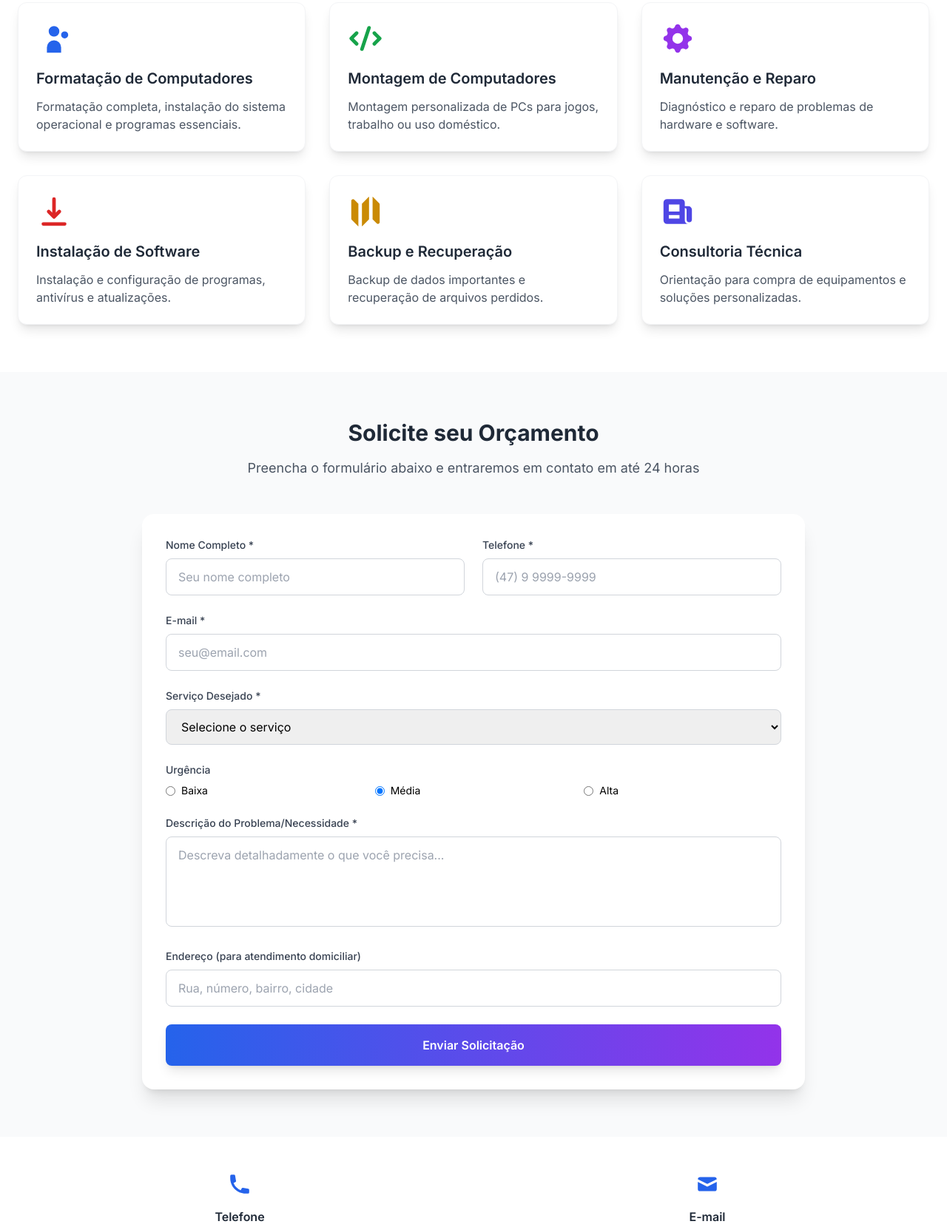
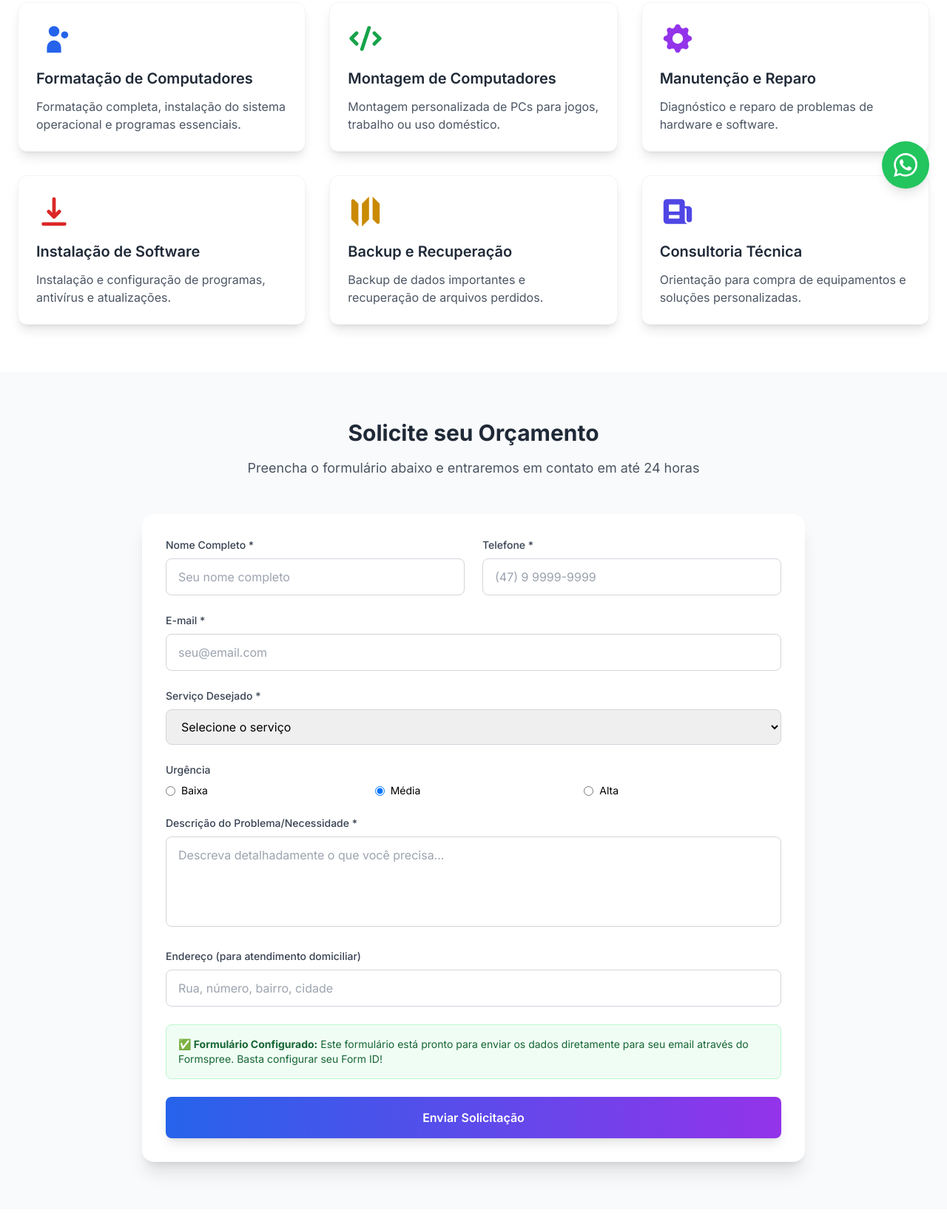
Before and after one commit to lsainfo/Servicos, a plain HTML site: page index.html in a window 1280 px wide. Shown: the part 521-2180 px from the top of the page at 74% size. Drawn offline with nearby package versions, Linux system fonts and the light colour scheme.

Commit message:
Update index.html

```diff
--- a/index.html
+++ b/index.html
@@ -186,6 +186,12 @@
                             <input type="text" name="endereco" class="form-input w-full px-4 py-3 border border-gray-300 rounded-lg focus:outline-none transition-all" placeholder="Rua, número, bairro, cidade">
                         </div>
 
+                        <div class="bg-green-50 border border-green-200 rounded-lg p-4">
+                            <p class="text-sm text-green-800">
+                                <strong>✅ Formulário Configurado:</strong> Este formulário está pronto para enviar os dados diretamente para seu email através do Formspree. Basta configurar seu Form ID!
+                            </p>
+                        </div>
+
                         <button type="submit" class="w-full bg-gradient-to-r from-blue-600 to-purple-600 text-white font-semibold py-4 px-6 rounded-lg hover:from-blue-700 hover:to-purple-700 transform hover:scale-105 transition-all duration-200 shadow-lg">
                             Enviar Solicitação
                         </button>
@@ -225,6 +231,22 @@
         </div>
     </section>
 
+    <!-- WhatsApp Floating Button -->
+    <div class="fixed bottom-6 right-6 z-50">
+        <a href="https://wa.me/5547997331906?text=Olá! Gostaria de solicitar um orçamento para serviços de informática."
+           target="_blank"
+           class="bg-green-500 hover:bg-green-600 text-white rounded-full p-4 shadow-lg hover:shadow-xl transform hover:scale-110 transition-all duration-300 flex items-center justify-center group">
+            <!-- WhatsApp Icon -->
+            <svg class="w-8 h-8" fill="currentColor" viewBox="0 0 24 24">
+                <path d="M17.472 14.382c-.297-.149-1.758-.867-2.03-.967-.273-.099-.471-.148-.67.15-.197.297-.767.966-.94 1.164-.173.199-.347.223-.644.075-.297-.15-1.255-.463-2.39-1.475-.883-.788-1.48-1.761-1.653-2.059-.173-.297-.018-.458.13-.606.134-.133.298-.347.446-.52.149-.174.198-.298.298-.497.099-.198.05-.371-.025-.52-.075-.149-.669-1.612-.916-2.207-.242-.579-.487-.5-.669-.51-.173-.008-.371-.01-.57-.01-.198 0-.52.074-.792.372-.272.297-1.04 1.016-1.04 2.479 0 1.462 1.065 2.875 1.213 3.074.149.198 2.096 3.2 5.077 4.487.709.306 1.262.489 1.694.625.712.227 1.36.195 1.871.118.571-.085 1.758-.719 2.006-1.413.248-.694.248-1.289.173-1.413-.074-.124-.272-.198-.57-.347m-5.421 7.403h-.004a9.87 9.87 0 01-5.031-1.378l-.361-.214-3.741.982.998-3.648-.235-.374a9.86 9.86 0 01-1.51-5.26c.001-5.45 4.436-9.884 9.888-9.884 2.64 0 5.122 1.03 6.988 2.898a9.825 9.825 0 012.893 6.994c-.003 5.45-4.437 9.884-9.885 9.884m8.413-18.297A11.815 11.815 0 0012.05 0C5.495 0 .16 5.335.157 11.892c0 2.096.547 4.142 1.588 5.945L.057 24l6.305-1.654a11.882 11.882 0 005.683 1.448h.005c6.554 0 11.89-5.335 11.893-11.893A11.821 11.821 0 0020.885 3.306"/>
+            </svg>
+            <!-- Tooltip -->
+            <span class="absolute right-16 bg-gray-800 text-white px-3 py-2 rounded-lg text-sm whitespace-nowrap opacity-0 group-hover:opacity-100 transition-opacity duration-300 pointer-events-none">
+                Fale conosco no WhatsApp
+            </span>
+        </a>
+    </div>
+
     <!-- Footer -->
     <footer class="gradient-bg text-white py-8">
         <div class="container mx-auto px-6 text-center">
@@ -260,5 +282,5 @@
             }, 3000);
         });
     </script>
-<script>(function(){function c(){var b=a.contentDocument||a.contentWindow.document;if(b){var d=b.createElement('script');d.innerHTML="window.__CF$cv$params={r:'968edb9d95d682e2',t:'MTc1NDE1MTE1Ny4wMDAwMDA='};var a=document.createElement('script');a.nonce='';a.src='/cdn-cgi/challenge-platform/scripts/jsd/main.js';document.getElementsByTagName('head')[0].appendChild(a);";b.getElementsByTagName('head')[0].appendChild(d)}}if(document.body){var a=document.createElement('iframe');a.height=1;a.width=1;a.style.position='absolute';a.style.top=0;a.style.left=0;a.style.border='none';a.style.visibility='hidden';document.body.appendChild(a);if('loading'!==document.readyState)c();else if(window.addEventListener)document.addEventListener('DOMContentLoaded',c);else{var e=document.onreadystatechange||function(){};document.onreadystatechange=function(b){e(b);'loading'!==document.readyState&&(document.onreadystatechange=e,c())}}}})();</script></body>
+<script>(function(){function c(){var b=a.contentDocument||a.contentWindow.document;if(b){var d=b.createElement('script');d.innerHTML="window.__CF$cv$params={r:'968eff0526f882df',t:'MTc1NDE1MjYwOC4wMDAwMDA='};var a=document.createElement('script');a.nonce='';a.src='/cdn-cgi/challenge-platform/scripts/jsd/main.js';document.getElementsByTagName('head')[0].appendChild(a);";b.getElementsByTagName('head')[0].appendChild(d)}}if(document.body){var a=document.createElement('iframe');a.height=1;a.width=1;a.style.position='absolute';a.style.top=0;a.style.left=0;a.style.border='none';a.style.visibility='hidden';document.body.appendChild(a);if('loading'!==document.readyState)c();else if(window.addEventListener)document.addEventListener('DOMContentLoaded',c);else{var e=document.onreadystatechange||function(){};document.onreadystatechange=function(b){e(b);'loading'!==document.readyState&&(document.onreadystatechange=e,c())}}}})();</script></body>
 </html>
```
